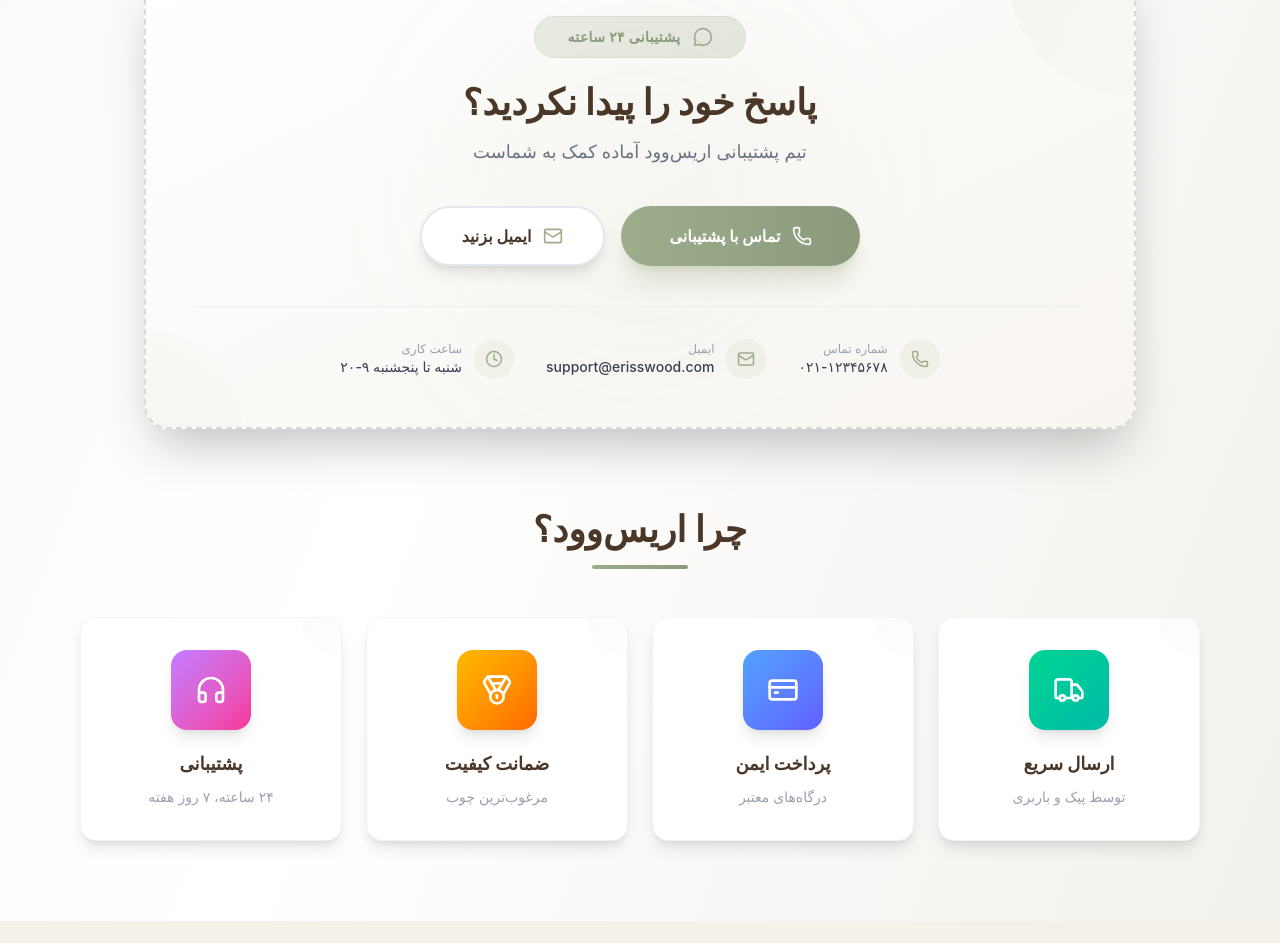
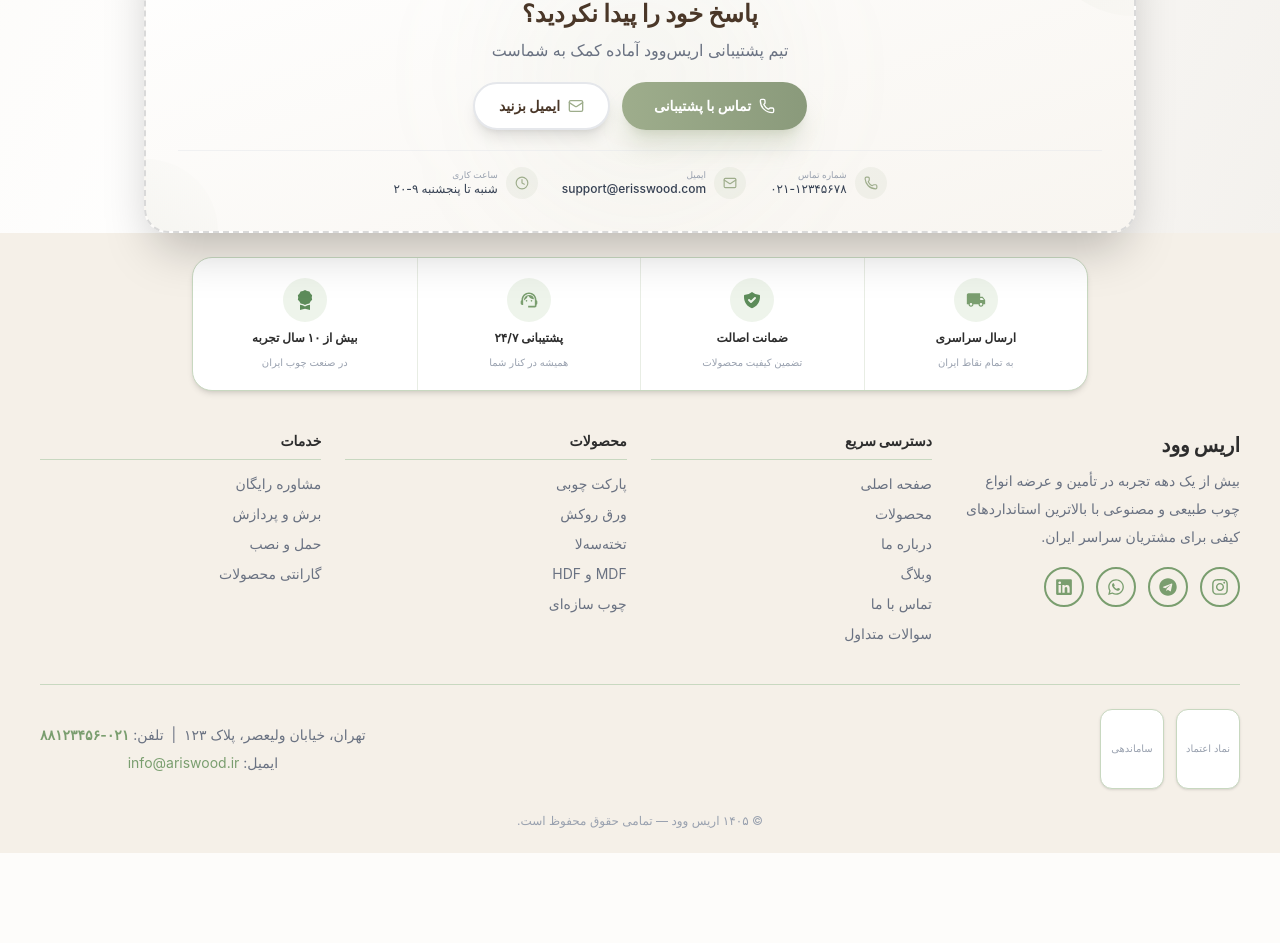
Before and after one commit to Pouriya1384Gholamy/Eriss, a React (Vite) app: page /faq in a window 1280 px wide. Shown: the part 1853-2796 px from the top of the page. After the commit the page ends 2706 px from the top, so only its background shows below. Built offline with nearby package versions, Linux system fonts and the light colour scheme.

Commit message:
update FAQ Page

```diff
--- a/src/Components/layout/UnderHeader.jsx
+++ b/src/Components/layout/UnderHeader.jsx
@@ -149,7 +149,6 @@ function UnderHeader() {
         <ul className="flex justify-between items-center text-[12px] xl:text-[15px] gap-5 text-[#363434]">
           <li onClick={() => navigate('/', { replace: true })}
             className="cursor-pointer hover:text-primary transition">فروشگاه</li>
-          <li>خرید سازمانی</li>
           <li>درباره ما</li>
           <li
             onClick={() => navigate('/faq', { replace: true })}
--- a/src/Pages/FAQ/Components/FeaturesSection.jsx
+++ /dev/null
@@ -1,39 +0,0 @@
-import React from 'react';
-import * as Icons from 'lucide-react';
-import SectionHeader from './SectionHeader';
-
-const FeaturesSection = ({ features }) => {
-  const getIcon = (iconName) => {
-    const IconComponent = Icons[iconName];
-    return IconComponent ? <IconComponent size={32} /> : null;
-  };
-
-  return (
-    <section className="max-w-6xl mx-auto my-20 px-4">
-      <SectionHeader
-        title="چرا اریس‌وود؟"
-      />
-      <div className="grid grid-cols-2 md:grid-cols-4 gap-6">
-        {features.map((feat, index) => (
-          <div
-            key={index}
-            className="group bg-white rounded-2xl p-8 text-center shadow-lg hover:shadow-2xl transition-all duration-500 hover:-translate-y-3 border border-gray-100 hover:border-[#9EAD8C]/30 relative overflow-hidden"
-          >
-            <div className={`absolute inset-0 bg-gradient-to-br ${feat.gradient} opacity-0 group-hover:opacity-5 transition-opacity duration-500`} />
-            <div className="absolute top-0 right-0 w-20 h-20 bg-gradient-to-br from-[#9EAD8C]/5 to-transparent rounded-full -translate-y-1/2 translate-x-1/2" />
-
-            <div className="relative">
-              <div className={`w-20 h-20 rounded-2xl bg-gradient-to-br ${feat.gradient} flex items-center justify-center mx-auto mb-5 group-hover:scale-110 transition-transform duration-300 shadow-lg group-hover:shadow-xl`}>
-                <span className="text-white">{getIcon(feat.icon)}</span>
-              </div>
-              <h4 className="font-bold text-[#4A3728] mb-2 text-lg">{feat.title}</h4>
-              <p className="text-sm text-gray-400 leading-relaxed">{feat.desc}</p>
-            </div>
-          </div>
-        ))}
-      </div>
-    </section>
-  );
-};
-
-export default FeaturesSection;
--- a/src/Pages/FAQ/Components/SupportCTA.jsx
+++ b/src/Pages/FAQ/Components/SupportCTA.jsx
@@ -3,60 +3,63 @@ import { Phone, Mail, Clock, MessageCircle } from 'lucide-react';
 
 const SupportCTA = () => {
   return (
-    <section className=" max-w-5xl mx-auto mt-20 px-4">
-      <div className="border-dashed border-2 border-third relative overflow-hidden bg-gradient-to-br from-white to-[#F8F5F0] rounded-3xl p-12 border border-[#9EAD8C]/20 shadow-2xl">
-        <div className="absolute top-0 right-0 w-64 h-64 bg-gradient-to-br from-[#9EAD8C]/10 to-transparent rounded-full -translate-y-1/2 translate-x-1/2" />
-        <div className="absolute bottom-0 left-0 w-48 h-48 bg-gradient-to-tr from-[#8A9A7B]/10 to-transparent rounded-full translate-y-1/2 -translate-x-1/2" />
-        <div className="absolute top-1/2 left-1/2 -translate-x-1/2 -translate-y-1/2 w-96 h-96 bg-[#9EAD8C]/5 rounded-full blur-3xl" />
+    <section className="max-w-5xl mx-auto mt-8 px-4">
+      <div className="border-dashed border-2 border-third relative overflow-hidden bg-gradient-to-br from-white to-[#F8F5F0] rounded-3xl p-6 md:p-8 border border-[#9EAD8C]/20 shadow-2xl">
+        <div className="absolute top-0 right-0 w-48 h-48 bg-gradient-to-br from-[#9EAD8C]/10 to-transparent rounded-full -translate-y-1/2 translate-x-1/2" />
+        <div className="absolute bottom-0 left-0 w-36 h-36 bg-gradient-to-tr from-[#8A9A7B]/10 to-transparent rounded-full translate-y-1/2 -translate-x-1/2" />
+        <div className="absolute top-1/2 left-1/2 -translate-x-1/2 -translate-y-1/2 w-72 h-72 bg-[#9EAD8C]/5 rounded-full blur-3xl" />
 
         <div className="relative text-center">
-          <div className="inline-flex items-center gap-3 bg-gradient-to-r from-[#9EAD8C]/20 to-[#8A9A7B]/20 px-8 py-2.5 rounded-full mb-6 border border-[#9EAD8C]/20">
-            <MessageCircle size={20} className="text-[#9EAD8C]" />
-            <span className="text-[#8A9A7B] font-semibold text-sm tracking-wide">پشتیبانی ۲۴ ساعته</span>
+          <div className="inline-flex items-center gap-2 bg-gradient-to-r from-[#9EAD8C]/20 to-[#8A9A7B]/20 px-5 py-1.5 rounded-full mb-4 border border-[#9EAD8C]/20">
+            <MessageCircle size={16} className="text-[#9EAD8C]" />
+            <span className="text-[#8A9A7B] font-semibold text-xs tracking-wide">پشتیبانی ۲۴ ساعته</span>
           </div>
-          <h3 className="text-3xl md:text-4xl font-extrabold text-[#4A3728] mb-4">
+
+          <h3 className="text-xl md:text-2xl font-extrabold text-[#4A3728] mb-2">
             پاسخ خود را پیدا نکردید؟
           </h3>
-          <p className="text-gray-500 text-base md:text-lg mb-10 max-w-md mx-auto">
+
+          <p className="text-gray-500 text-sm md:text-base mb-5 max-w-md mx-auto">
             تیم پشتیبانی اریس‌وود آماده کمک به شماست
           </p>
-          <div className="flex flex-wrap justify-center gap-4">
-            <button className="group bg-gradient-to-r from-[#9EAD8C] to-[#8A9A7B] hover:from-[#8A9A7B] hover:to-[#7A8A6B] text-white px-12 py-4 rounded-full font-bold transition-all duration-300 shadow-xl shadow-[#9EAD8C]/30 hover:shadow-2xl hover:scale-105 flex items-center gap-3">
-              <Phone size={20} className="group-hover:animate-pulse" />
+
+          <div className="flex flex-wrap justify-center gap-3">
+            <button className="group bg-gradient-to-r from-[#9EAD8C] to-[#8A9A7B] hover:from-[#8A9A7B] hover:to-[#7A8A6B] text-white px-8 py-3 rounded-full font-bold transition-all duration-300 shadow-xl shadow-[#9EAD8C]/30 hover:shadow-2xl hover:scale-105 flex items-center gap-2 text-sm">
+              <Phone size={16} className="group-hover:animate-pulse" />
               تماس با پشتیبانی
             </button>
-            <button className="group bg-white hover:bg-gray-50 text-[#4A3728] px-10 py-4 rounded-full font-bold transition-all duration-300 shadow-lg hover:shadow-xl border-2 border-gray-200 hover:border-[#9EAD8C]/40 flex items-center gap-3">
-              <Mail size={20} className="text-[#9EAD8C] group-hover:rotate-12 transition-transform" />
+            <button className="group bg-white hover:bg-gray-50 text-[#4A3728] px-6 py-3 rounded-full font-bold transition-all duration-300 shadow-lg hover:shadow-xl border-2 border-gray-200 hover:border-[#9EAD8C]/40 flex items-center gap-2 text-sm">
+              <Mail size={16} className="text-[#9EAD8C] group-hover:rotate-12 transition-transform" />
               ایمیل بزنید
             </button>
           </div>
 
-          <div className="flex flex-wrap justify-right sm:justify-center gap-8 mt-10 pt-8 border-t border-gray-200/50">
-            <div className="flex items-center gap-3 text-sm text-gray-500">
-              <div className="w-10 h-10 bg-[#9EAD8C]/10 rounded-full flex items-center justify-center">
-                <Phone size={18} className="text-[#9EAD8C]" />
+          <div className="flex flex-wrap justify-center gap-4 md:gap-6 mt-5 pt-4 border-t border-gray-200/50">
+            <div className="flex items-center gap-2 text-xs text-gray-500">
+              <div className="w-8 h-8 bg-[#9EAD8C]/10 rounded-full flex items-center justify-center">
+                <Phone size={14} className="text-[#9EAD8C]" />
               </div>
               <div className="text-right">
-                <p className="text-xs text-gray-400">شماره تماس</p>
-                <p className="font-medium text-gray-700">۰۲۱-۱۲۳۴۵۶۷۸</p>
+                <p className="text-[9px] text-gray-400">شماره تماس</p>
+                <p className="font-medium text-gray-700 text-xs">۰۲۱-۱۲۳۴۵۶۷۸</p>
               </div>
             </div>
-            <div className="flex items-center gap-3 text-sm text-gray-500">
-              <div className="w-10 h-10 bg-[#9EAD8C]/10 rounded-full flex items-center justify-center">
-                <Mail size={18} className="text-[#9EAD8C]" />
+            <div className="flex items-center gap-2 text-xs text-gray-500">
+              <div className="w-8 h-8 bg-[#9EAD8C]/10 rounded-full flex items-center justify-center">
+                <Mail size={14} className="text-[#9EAD8C]" />
               </div>
               <div className="text-right">
-                <p className="text-xs text-gray-400">ایمیل</p>
-                <p className="font-medium text-gray-700">support@erisswood.com</p>
+                <p className="text-[9px] text-gray-400">ایمیل</p>
+                <p className="font-medium text-gray-700 text-xs">support@erisswood.com</p>
               </div>
             </div>
-            <div className="flex items-center gap-3 text-sm text-gray-500">
-              <div className="w-10 h-10 bg-[#9EAD8C]/10 rounded-full flex items-center justify-center">
-                <Clock size={18} className="text-[#9EAD8C]" />
+            <div className="flex items-center gap-2 text-xs text-gray-500">
+              <div className="w-8 h-8 bg-[#9EAD8C]/10 rounded-full flex items-center justify-center">
+                <Clock size={14} className="text-[#9EAD8C]" />
               </div>
               <div className="text-right">
-                <p className="text-xs text-gray-400">ساعت کاری</p>
-                <p className="font-medium text-gray-700">شنبه تا پنجشنبه ۹-۲۰</p>
+                <p className="text-[9px] text-gray-400">ساعت کاری</p>
+                <p className="font-medium text-gray-700 text-xs">شنبه تا پنجشنبه ۹-۲۰</p>
               </div>
             </div>
           </div>
--- a/src/Pages/FAQ/FaqPage.jsx
+++ b/src/Pages/FAQ/FaqPage.jsx
@@ -3,7 +3,6 @@ import HeroSection from './Components/HeroSection'; // یا Orpgage اگر نا
 import CategoryCards from './Components/CategoryCards';
 import FAQAccordion from './Components/FAQAccordion';
 import SupportCTA from './Components/SupportCTA';
-import FeaturesSection from './Components/FeaturesSection';
 import Header from '../../Components/layout/Header'
 import Footer from '../../Components/layout/Footer'
 import UnderHeader from '../../Components/layout/UnderHeader'
@@ -50,8 +49,6 @@ const FaqPage = () => {
       />
 
       <SupportCTA />
-
-      <FeaturesSection features={featuresData} />
       <Footer />
     </div>
   );
```
